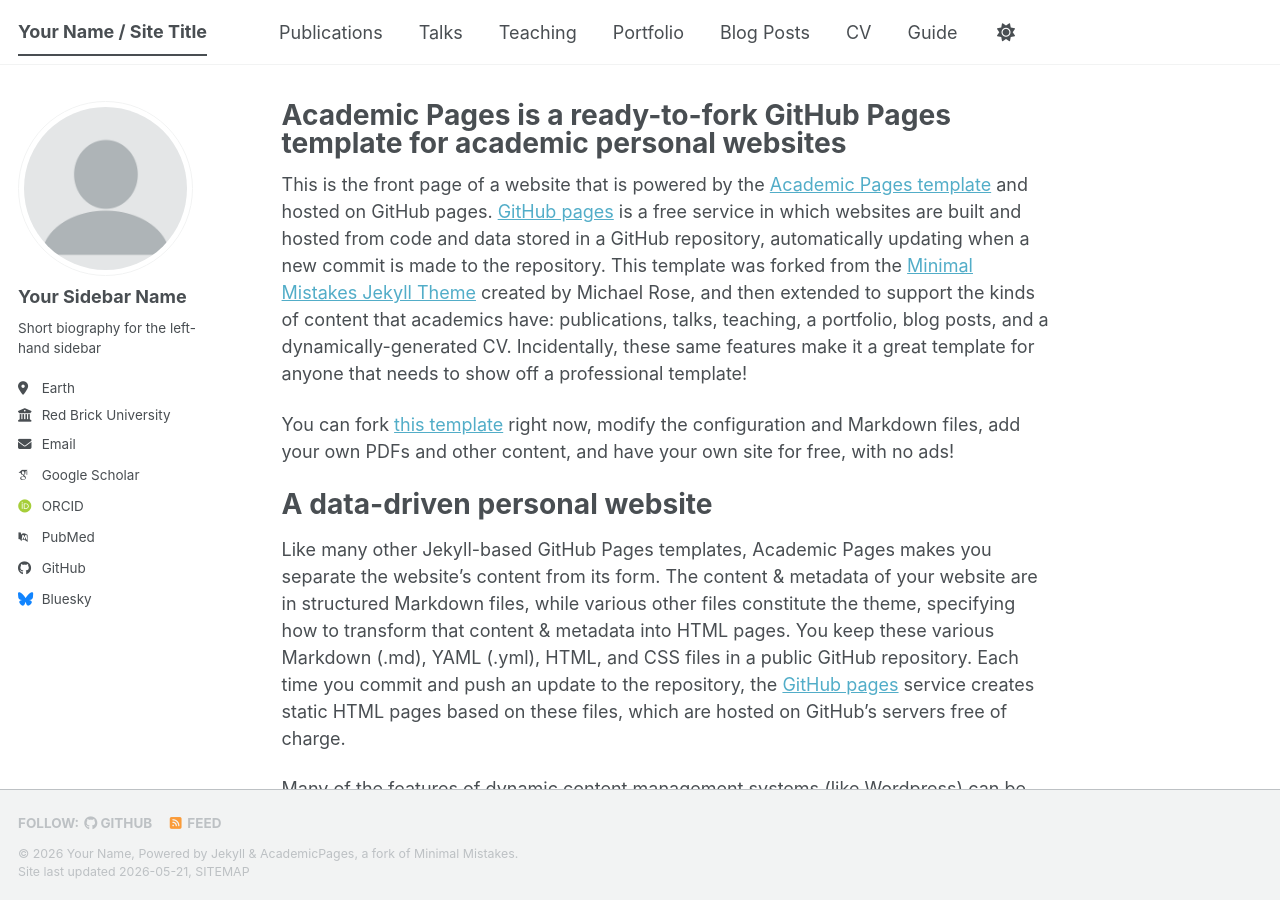
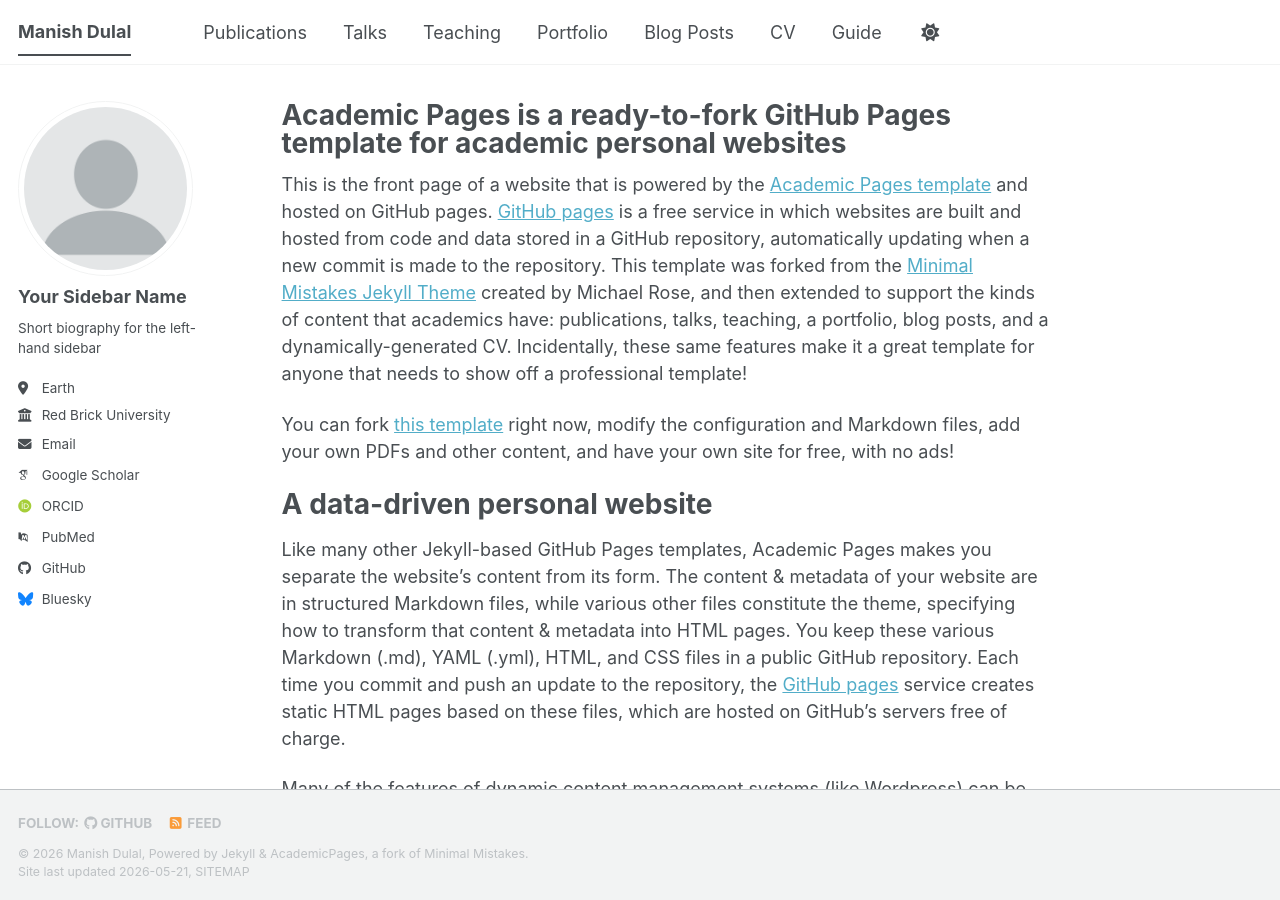
Before and after one commit to ManishDulal/manishdulal.github.io, a Jekyll site: the page built from _pages/about.md, in a window 1280 px wide and 900 px high. Built offline with Jekyll 4.4.1, drawn with Linux system fonts in a browser that asks for light colours; some web fonts are replaced; a script bundle is joined from its source files by our own code; library files that are not in the unit come from our copies; part of the change alters nothing that is shown.

Commit message:
Update site configuration with personal details

```diff
--- a/_config.yml
+++ b/_config.yml
@@ -9,14 +9,11 @@
 # Basic Site Settings
 locale                   : "en-US"
 site_theme               : "default" # The available themes options are "default", "air", "sunrise", "mint", "dirt" and "contrast"
-title                    : "Your Name / Site Title"
-title_separator          : "-"
-name                     : &name "Your Name"
-description              : &description "Your Name's academic portfolio"   # Update this with a general description of your site, this is the default if not overridden by a page
-url                      : https://academicpages.github.io # The base hostname & protocol for your site e.g. "https://[your GitHub username].github.io",
-                                                           # or if you already have some other page hosted on Github then use "https://[your GitHub username].github.io/[Your Repo Name]"
-baseurl                  : "" # the subpath of your site, e.g. "/blog"
-repository               : "academicpages/academicpages.github.io"
+title                    : "Manish Dulal"
+name                     : &name "Manish Dulal"
+description              : &description "PhD Scholar | Machine Learning | Finance | Graph Neural Networks"
+url                      : "https://manishdulal.github.io"
+repository               : "ManishDulal/manishdulal.github.io"
 
 # Site Author - The following control what appear as part of the author content on the side bar.
 #               If a field is blank the icon and link will not appear, otherwise it will be shown.
```
